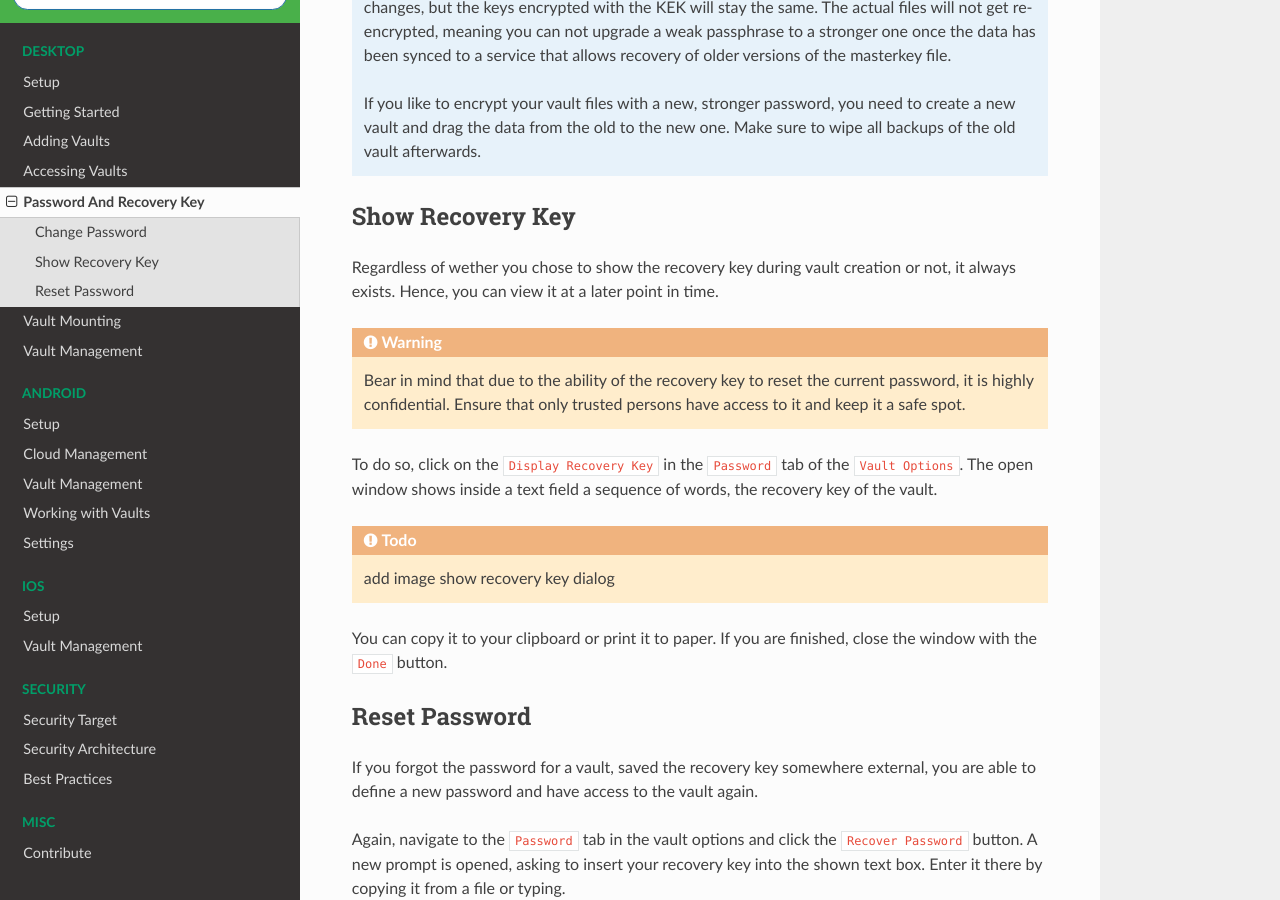
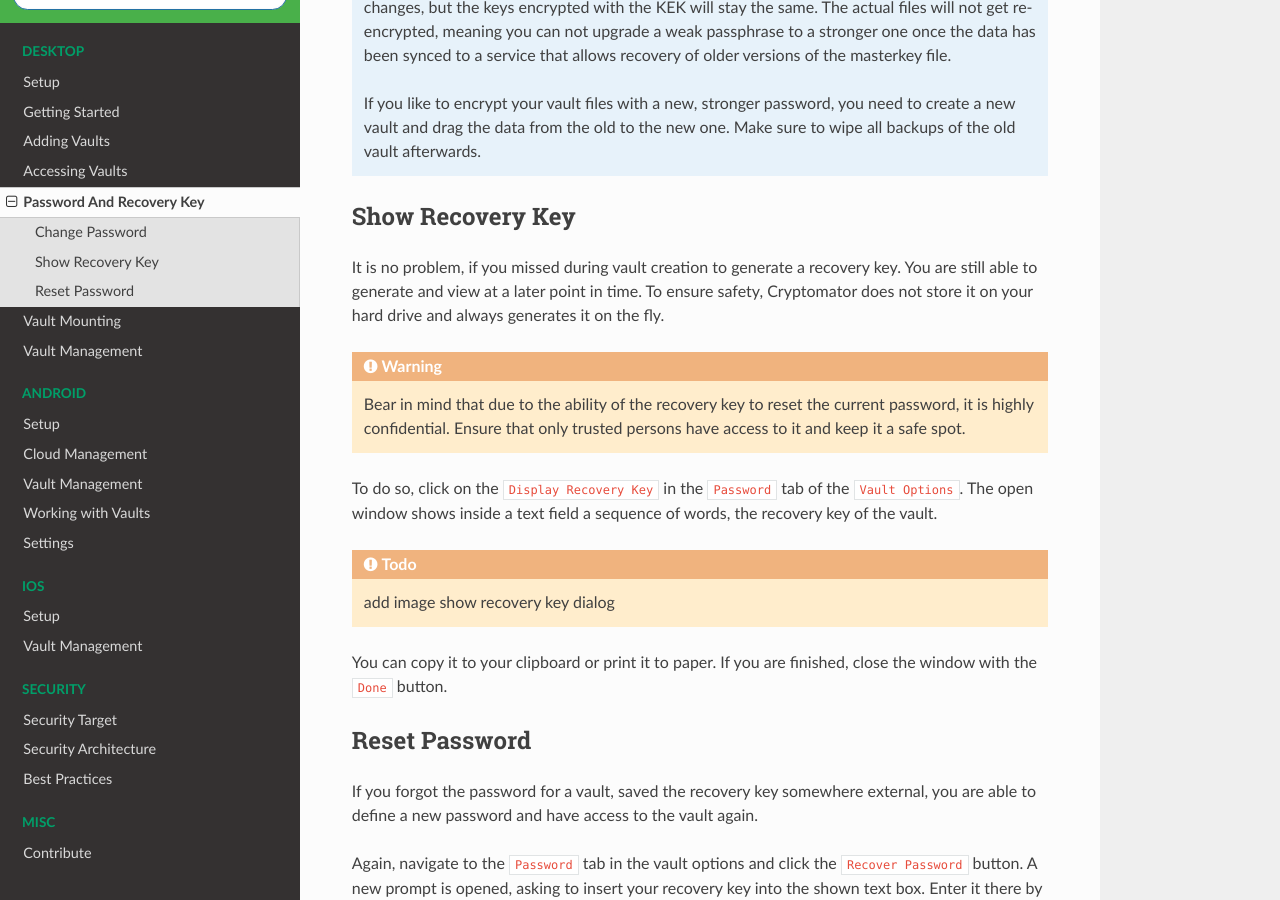
Before and after one commit to cryptomator/docs, a Sphinx documentation site: the page built from source/desktop/password-and-recovery-key.rst, in a window 1280 px wide and 900 px high, scrolled down 1637 px. Built offline with Sphinx 7.4.7 and the Read the Docs theme 2.0.0, drawn with Linux system fonts in a browser that asks for light colours.

Commit message:
update doc to recovery key

```diff
--- a/source/desktop/password-and-recovery-key.rst
+++ b/source/desktop/password-and-recovery-key.rst
@@ -52,8 +52,9 @@ To finish the workflow and really change the password, click now on the ``Change
 Show Recovery Key
 -----------------
 
-Regardless of wether you chose to show the recovery key during vault creation or not, it always exists.
-Hence, you can view it at a later point in time.
+It is no problem, if you missed during vault creation to generate a recovery key.
+You are still able to generate and view at a later point in time.
+To ensure safety, Cryptomator does not store it on your hard drive and always generates it on the fly.
 
 .. warning::
 
```
